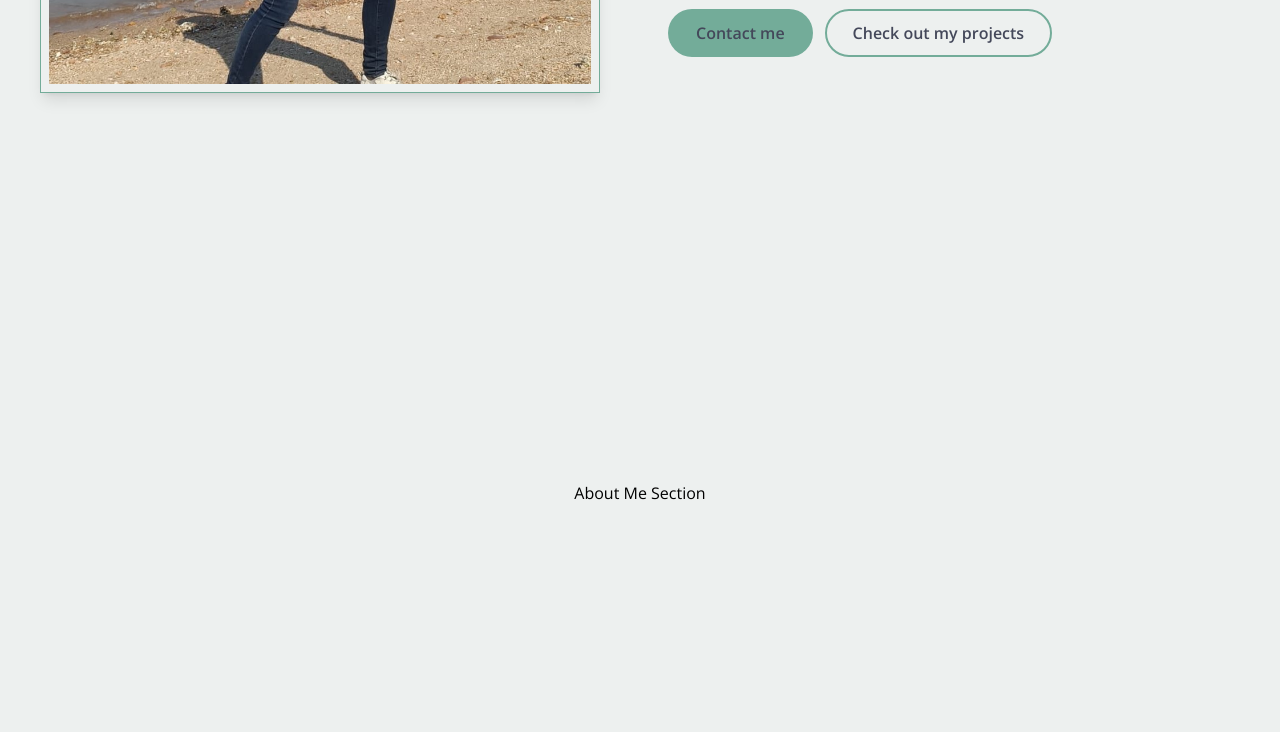
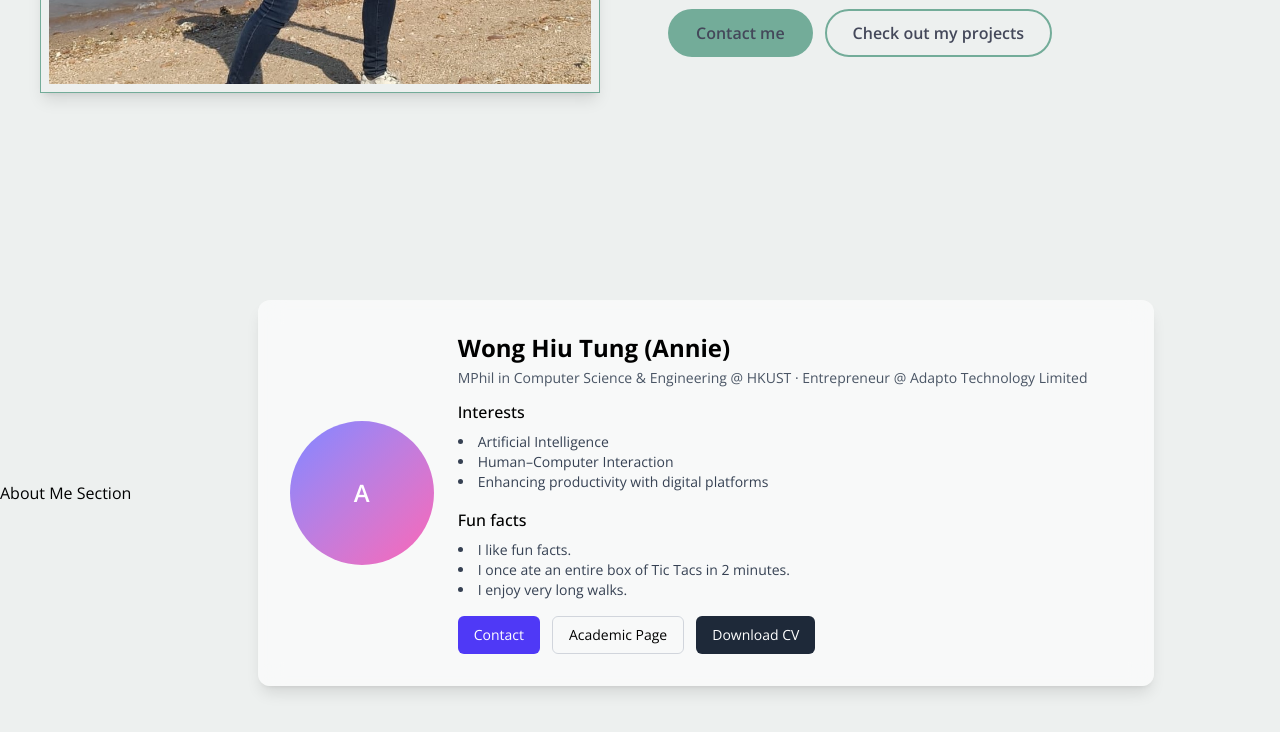
Before and after one commit to nychopkie/nychopkie.github.io, a Vue app: page / in a window 1280 px wide. Shown: the part 639-1371 px from the top of the page. Built offline with nearby package versions, Linux system fonts and the light colour scheme.

Commit message:
doesn't work so ill just add adefault

```diff
--- a/src/components/AboutMeSection.vue
+++ b/src/components/AboutMeSection.vue
@@ -13,7 +13,44 @@
          >> if later have academic page also can link here
          >> put cv here if need in the future
           -->
+        <div class="w-full max-w-4xl mx-auto bg-white/60 dark:bg-gray-900/60 backdrop-blur-md rounded-xl p-8 shadow-lg flex flex-col md:flex-row gap-6 items-center">
+            <!-- Avatar / photo -->
+            <div class="flex-shrink-0">
+                <div class="w-36 h-36 rounded-full bg-gradient-to-br from-indigo-400 to-pink-400 flex items-center justify-center text-2xl font-semibold text-white">
+                    A
+                </div>
+            </div>
 
+            <!-- Content -->
+            <div class="flex-1">
+                <h2 class="text-2xl font-bold mb-1">Wong Hiu Tung (Annie)</h2>
+                <p class="text-sm text-gray-600 dark:text-gray-300 mb-3">MPhil in Computer Science & Engineering @ HKUST · Entrepreneur @ Adapto Technology Limited</p>
+
+                <div class="mb-4">
+                    <h3 class="font-medium mb-2">Interests</h3>
+                    <ul class="list-disc list-inside text-sm text-gray-700 dark:text-gray-200">
+                        <li>Artificial Intelligence</li>
+                        <li>Human–Computer Interaction</li>
+                        <li>Enhancing productivity with digital platforms</li>
+                    </ul>
+                </div>
+
+                <div class="mb-4">
+                    <h3 class="font-medium mb-2">Fun facts</h3>
+                    <ul class="list-disc list-inside text-sm text-gray-700 dark:text-gray-200">
+                        <li>I like fun facts.</li>
+                        <li>I once ate an entire box of Tic Tacs in 2 minutes.</li>
+                        <li>I enjoy very long walks.</li>
+                    </ul>
+                </div>
+
+                <div class="flex flex-wrap gap-3 mt-2">
+                    <a href="#contact" class="inline-flex items-center px-4 py-2 bg-indigo-600 text-white rounded-md text-sm hover:bg-indigo-700">Contact</a>
+                    <a href="/academic" class="inline-flex items-center px-4 py-2 border border-gray-300 dark:border-gray-700 rounded-md text-sm hover:bg-gray-100 dark:hover:bg-gray-800">Academic Page</a>
+                    <a href="/assets/Annie_CV.pdf" download class="inline-flex items-center px-4 py-2 bg-gray-800 text-white rounded-md text-sm hover:opacity-90">Download CV</a>
+                </div>
+            </div>
+        </div>
 
 
     </section>
--- a/src/components/HeroSection.vue
+++ b/src/components/HeroSection.vue
@@ -54,7 +54,7 @@ import 'aos/dist/aos';
 AOS.init();
 // import Components Asyncronously
 import { defineAsyncComponent } from 'vue';
-const AnimatedTitle = defineAsyncComponent(() => import('./AnimatedTitle.vue'));
+const AnimatedTitle = defineAsyncComponent(() => import('./utils/AnimatedTitle.vue'));
 </script>
 <style scoped>
 </style>
--- a/src/components/AnimatedTitle.vue
+++ b/src/components/utils/AnimatedTitle.vue
@@ -63,6 +63,16 @@ const props = defineProps({
     backtrackSpeed: {
         type: Number,
         default: 40 // ms per character when deleting
+    },
+    // new: text to show once before any animation begins
+    initialText: {
+        type: String,
+        default: 'Hello!' // if empty, will use fallback when provided
+    },
+    // new: how long to show initialText before starting animation (ms)
+    initialDelay: {
+        type: Number,
+        default: 500
     }
 })
 
@@ -72,6 +82,7 @@ const currentIndex = ref(Math.min(Math.max(0, props.startIndex), Math.max(0, pro
 const displayedText = ref('')
 const typingTimer = ref(null)
 const holdTimer = ref(null)
+const initialTimer = ref(null)
 const isPaused = ref(false)
 const charIndex = ref(0)
 const isBacktracking = ref(false)
@@ -89,9 +100,16 @@ function clearHoldTimer() {
         holdTimer.value = null
     }
 }
+function clearInitialTimer() {
+    if (initialTimer.value) {
+        clearTimeout(initialTimer.value)
+        initialTimer.value = null
+    }
+}
 function clearAllTimers() {
     clearTypingTimer()
     clearHoldTimer()
+    clearInitialTimer()
 }
 
 /* Typing logic */
@@ -237,7 +255,23 @@ function resume() {
 
 /* lifecycle & watchers */
 
-onMounted(start)
+onMounted(() => {
+    // show a default initial text before animation starts
+    const initial = props.initialText || props.fallback || ''
+    if (initial && props.initialDelay > 0) {
+        displayedText.value = initial
+        clearInitialTimer()
+        initialTimer.value = setTimeout(() => {
+            // clear the initial display and begin animation
+            displayedText.value = 'Hello!'
+            start()
+            initialTimer.value = null
+        }, props.initialDelay)
+    } else {
+        // no initial text or zero delay -> start immediately
+        start()
+    }
+})
 onUnmounted(stop)
 
 watch(
```
